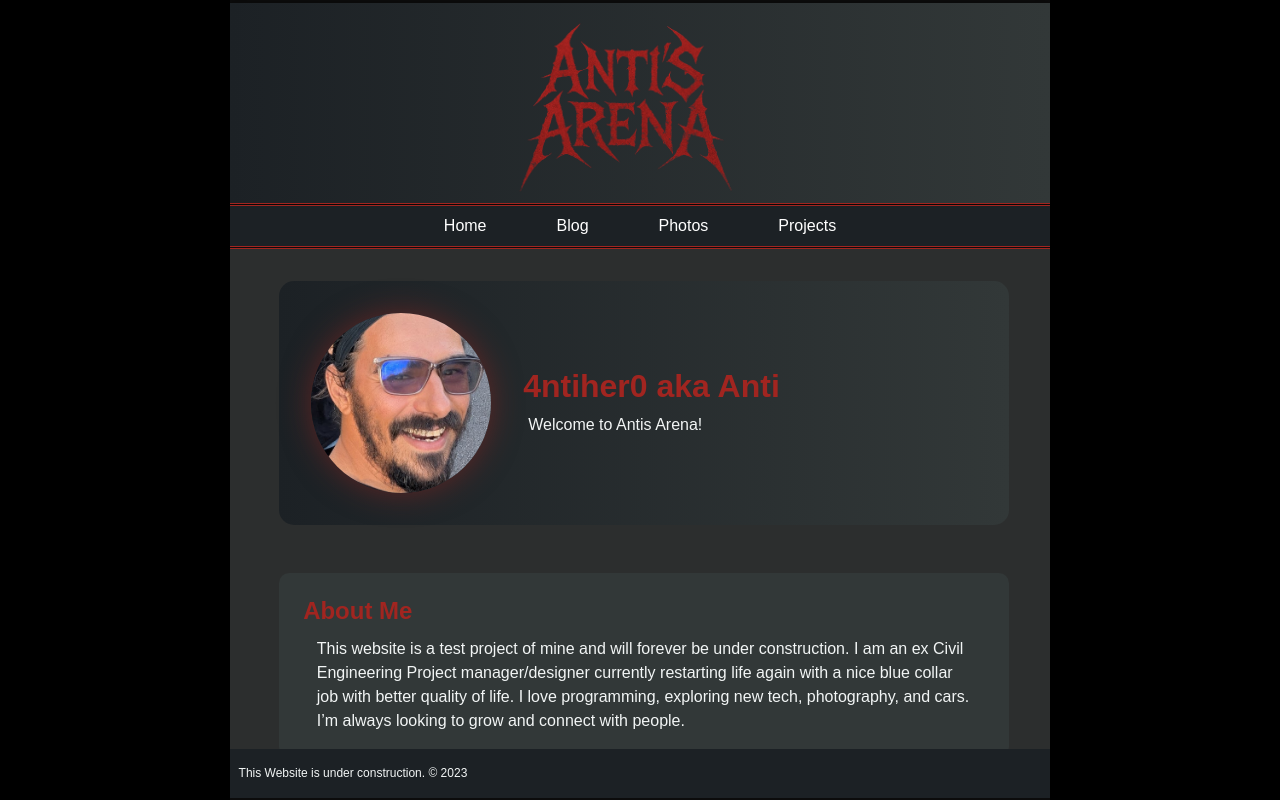
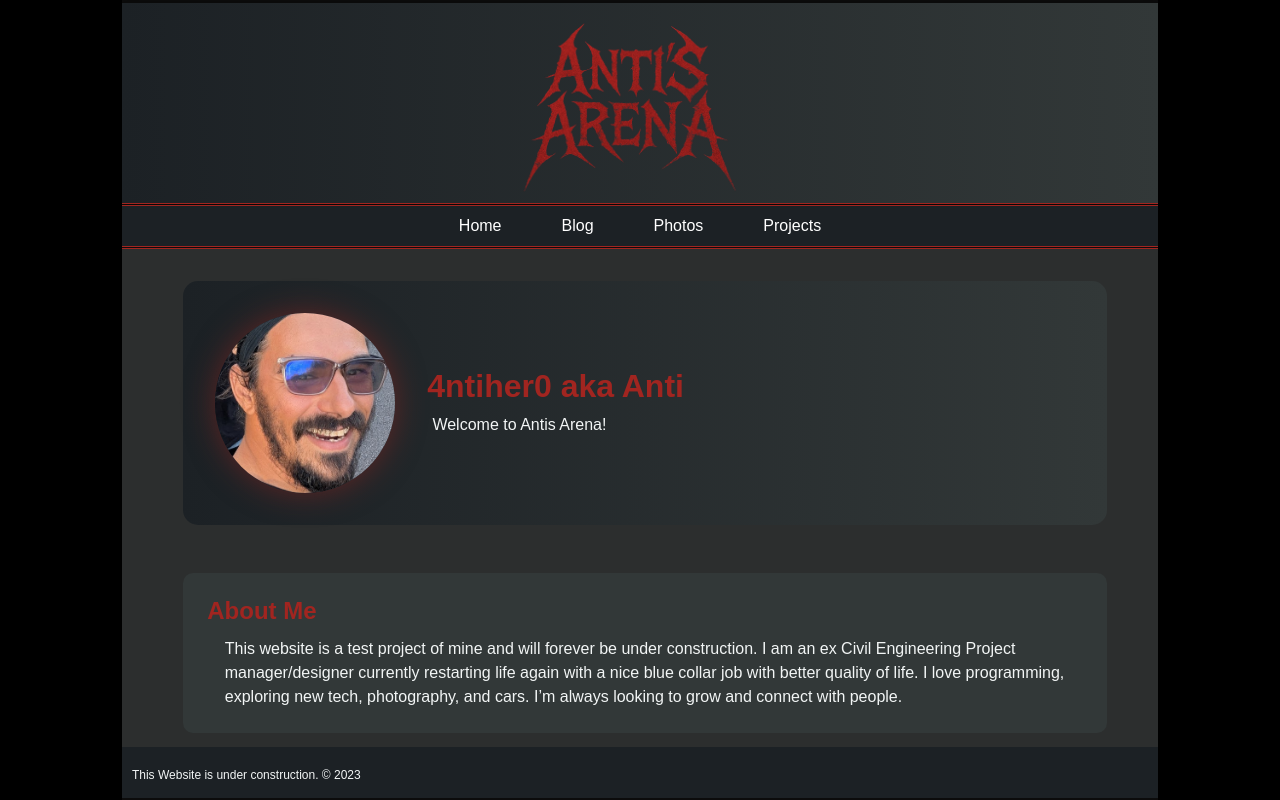
Before and after one commit to 4ntiher0/anti-website3.0, a React (Vite) app: page / in a window 1280 px wide. Built offline with nearby package versions, Linux system fonts and the light colour scheme.

Commit message:
change logo location and center navi again 2

```diff
--- a/src/components/navi.css
+++ b/src/components/navi.css
@@ -5,7 +5,7 @@
   display: flex;
   justify-content: center;   /* centers the items */
   align-items: center;       /* vertically centers */
-  gap: 30px;                 /* space between items */
+  gap: 20px;                 /* space between items */
   margin-top: 1.5px;
   margin-bottom: .5px;
   border-bottom: solid rgb(161, 37, 32) 1px;
--- a/src/components/styles.css
+++ b/src/components/styles.css
@@ -3,6 +3,7 @@
   display: flex;
   flex-direction: column;
   height: 100%;
+
 }
 
 html, body {
@@ -13,10 +14,14 @@ html, body {
   font-family: Arial, sans-serif;
   background: black;
   color: rgb(242, 245, 245);
-  padding-left: 10%;
-  padding-right: 10%;
-  overflow: hidden;
+  padding-left: 5%;
+  padding-right: 5%;
+  min-height: 100%;
+  overflow-x: hidden; /* stops nav/content from popping out sides */
   scroll-behavior: smooth;
+  min-width: 400px;
+
+
 }
 
 main {
```
